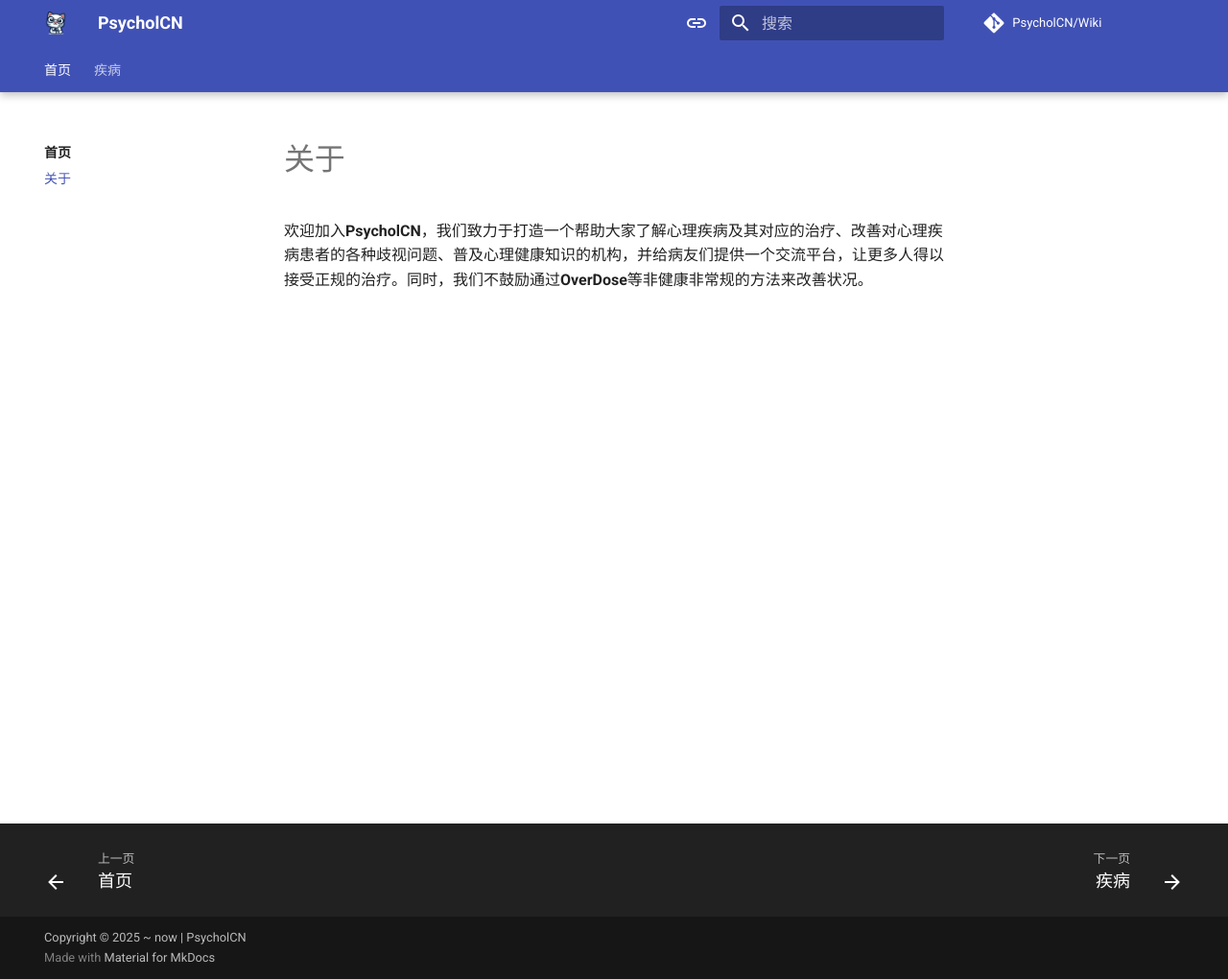
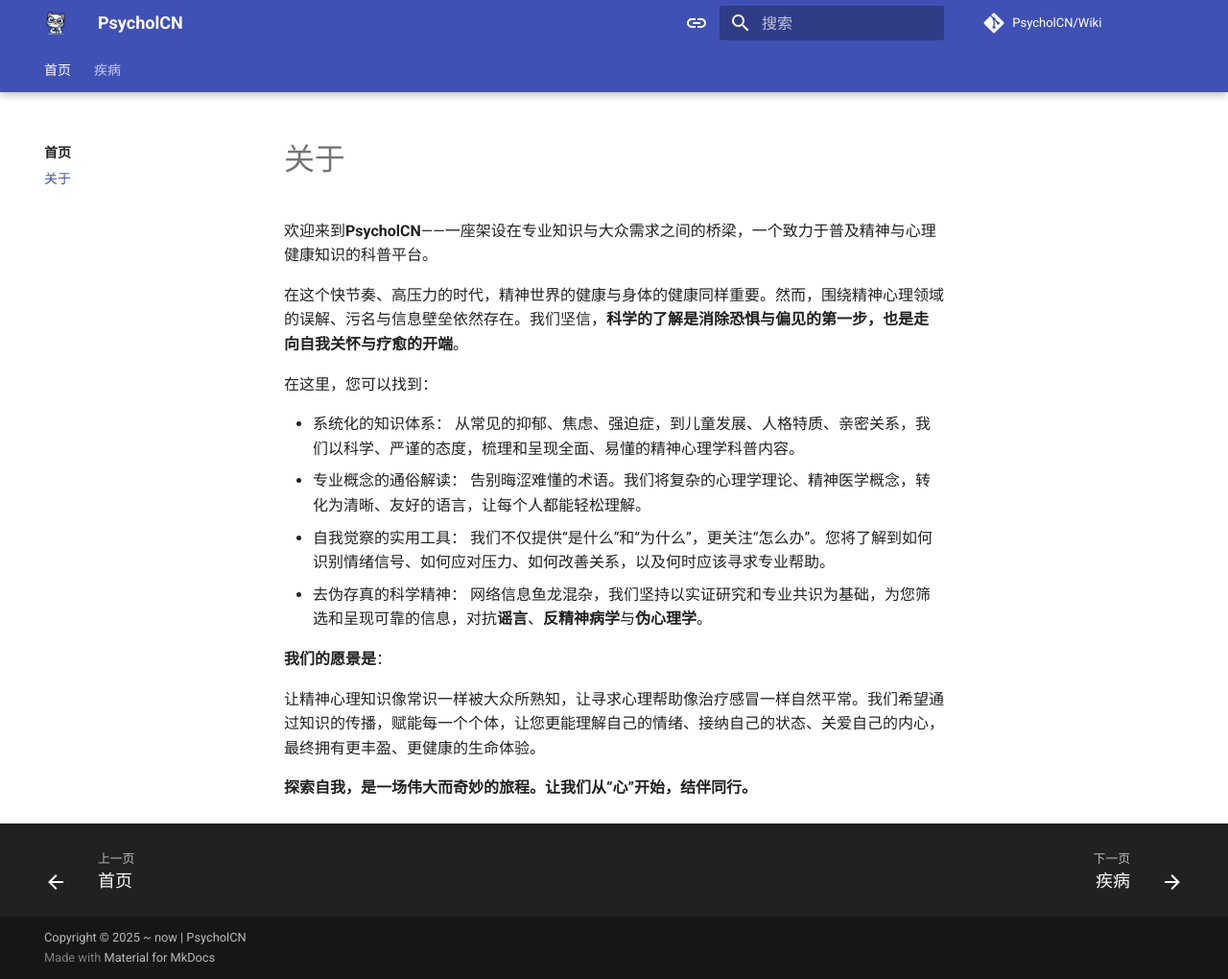
Before and after one commit to PsycholCN-Dev/Wiki, an MkDocs documentation site: the page built from docs/about.md, in a window 1280 px wide and 1020 px high. Shown: the whole window at 96% size. Built offline with MkDocs 1.6.1 and Material for MkDocs 9.7.7, drawn with Linux system fonts in a browser that asks for light colours; comment, search, counter and statistics services are not loaded.

Commit message:
Update about.md

```diff
--- a/docs/about.md
+++ b/docs/about.md
@@ -1,3 +1,16 @@
-# 关于
+欢迎来到**PsycholCN**——一座架设在专业知识与大众需求之间的桥梁，一个致力于普及精神与心理健康知识的科普平台。
 
-欢迎加入**PsycholCN**，我们致力于打造一个帮助大家了解心理疾病及其对应的治疗、改善对心理疾病患者的各种歧视问题、普及心理健康知识的机构，并给病友们提供一个交流平台，让更多人得以接受正规的治疗。同时，我们不鼓励通过**OverDose**等非健康非常规的方法来改善状况。
+在这个快节奏、高压力的时代，精神世界的健康与身体的健康同样重要。然而，围绕精神心理领域的误解、污名与信息壁垒依然存在。我们坚信，**科学的了解是消除恐惧与偏见的第一步，也是走向自我关怀与疗愈的开端**。
+
+在这里，您可以找到：
+
+* 系统化的知识体系： 从常见的抑郁、焦虑、强迫症，到儿童发展、人格特质、亲密关系，我们以科学、严谨的态度，梳理和呈现全面、易懂的精神心理学科普内容。
+* 专业概念的通俗解读： 告别晦涩难懂的术语。我们将复杂的心理学理论、精神医学概念，转化为清晰、友好的语言，让每个人都能轻松理解。
+* 自我觉察的实用工具： 我们不仅提供“是什么”和“为什么”，更关注“怎么办”。您将了解到如何识别情绪信号、如何应对压力、如何改善关系，以及何时应该寻求专业帮助。
+* 去伪存真的科学精神： 网络信息鱼龙混杂，我们坚持以实证研究和专业共识为基础，为您筛选和呈现可靠的信息，对抗**谣言**、**反精神病学**与**伪心理学**。
+
+**我们的愿景是**：
+
+让精神心理知识像常识一样被大众所熟知，让寻求心理帮助像治疗感冒一样自然平常。我们希望通过知识的传播，赋能每一个个体，让您更能理解自己的情绪、接纳自己的状态、关爱自己的内心，最终拥有更丰盈、更健康的生命体验。
+
+**探索自我，是一场伟大而奇妙的旅程。让我们从“心”开始，结伴同行。**
```
